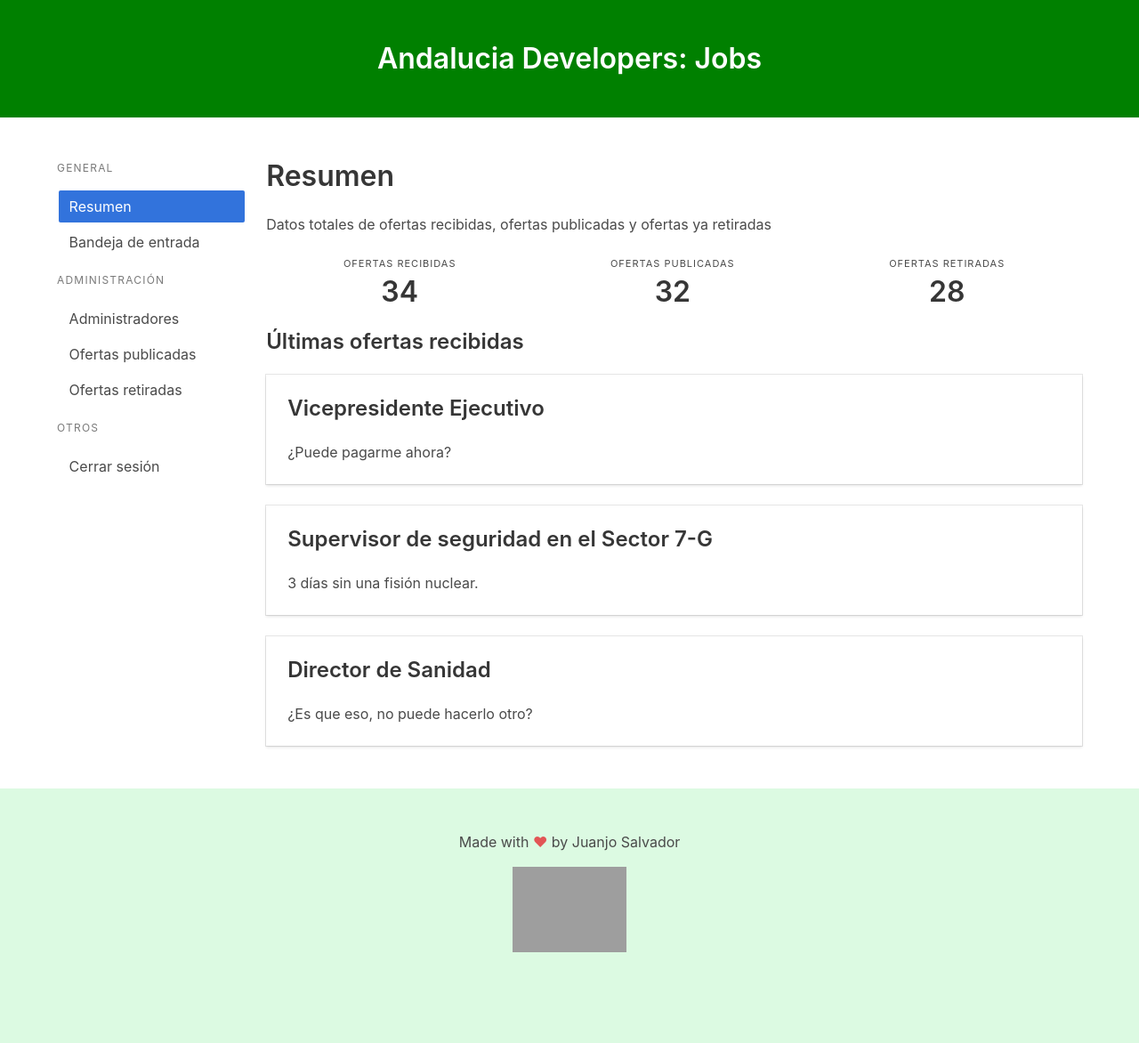
After one commit to JuanjoSalvador/ad-jobs, a Flask app: page /admin in a window 1280 px wide. The commit adds this page. Shown: the whole page at 89% size. Run offline with Flask 2, Linux system fonts and the light colour scheme; some libraries are stand-ins or nearby versions; grey boxes are pictures that could not be loaded.

Commit message:
Panel de contro, pantalla de login, y correcciones menores.

```diff
--- a/app/admin/routes.py
+++ b/app/admin/routes.py
@@ -3,4 +3,8 @@ from . import admin_bp
 
 @admin_bp.route('/login',methods=['GET', 'POST'])
 def login():
-    return render_template("admin.jinja")
+    return render_template("login.jinja")
+
+@admin_bp.route('/admin',methods=['GET'])
+def admin():
+    return render_template("admin.jinja", hide_footer = True)
--- a/app/admin/templates/admin.jinja
+++ b/app/admin/templates/admin.jinja
@@ -1,45 +1,100 @@
-{% extends 'base.jinja' %}
+{% extends 'admin_base.jinja' %}
+
 {% block content %}
+
+
 
     <section class="section">
         <div class="container">
-         <div class="columns">
-            <div class="column"></div>
-            <div class="column is-two-quarters">
+            <div class="columns is-desktop">
+                <div class="column is-one-fifth">
+                    <div class="content">
+                        <aside class="menu">
+                            <p class="menu-label">
+                                General
+                            </p>
+                            <ul class="menu-list">
+                                <li><a class="is-active">Resumen</a></li>
+                                <li><a>Bandeja de entrada</a></li>
+                            </ul>
+                            <p class="menu-label">
+                                Administración
+                            </p>
+                            <ul class="menu-list">
+                                <li><a>Administradores</a></li>
+                                <li><a>Ofertas publicadas</a></li>
+                                <li><a>Ofertas retiradas</a></li>
+                            </ul>
+                            <p class="menu-label">
+                                Otros
+                            </p>
+                            <ul class="menu-list">
+                                <li><a>Cerrar sesión</a></li>
+                            </ul>
+                        </aside>
+                    </div>
+                </div>
+                <div class="column">
+                    <h3 class="title is-3">Resumen</h3>
+                    <p>Datos totales de ofertas recibidas, ofertas publicadas y ofertas ya retiradas</p>
+                    <br/>
+                    <div class="level">
+                        <div class="level-item has-text-centered">
+                            <div>
+                                <p class="heading">Ofertas recibidas</p>
+                                <p class="title">34</p>
+                            </div>
+                        </div>
+
+                        <div class="level-item has-text-centered">
+                            <div>
+                                <p class="heading">Ofertas publicadas</p>
+                                <p class="title">32</p>
+                            </div>
+                        </div>
+
+                        <div class="level-item has-text-centered">
+                            <div>
+                                <p class="heading">Ofertas retiradas</p>
+                                <p class="title">28</p>
+                            </div>
+                        </div>
+                    </div>
+
+                    <h4 class="title is-4">Últimas ofertas recibidas</h4>
                     <div class="card">
                         <div class="card-content">
+                            <p class="title is-4">Vicepresidente Ejecutivo</p>
                             <div class="content">
-                        <h2 class="is-title is-2">Panel de control</h2>
-                        <form method="POST" action="/login">
-                           <div class="field">
-                              <label class="label">Correo electrónico</label>
-                              <div class="control has-icons-left">
-                                 <input class="input" name="user_email" type="text" placeholder="john.doe@myemailserver.com" required>
-                                 <span class="icon is-small is-left">
-                                    <i class="fas fa-envelope"></i>
-                                 </span>
+                                <p>
+                                    ¿Puede pagarme ahora?
+                                </p>
                             </div>
                         </div>
-                           <div class="field">
-                              <label class="label">Contraseña</label>
-                              <div class="control has-icons-left">
-                                 <input class="input" name="user_pass" type="password" placeholder="Str0ngP4ssw0rd" required>
-                                 <span class="icon is-small is-left">
-                                    <i class="fas fa-key"></i>
-                                 </span>
+                    </div>
+                    <br/>
+                    <div class="card">
+                        <div class="card-content">
+                            <p class="title is-4">Supervisor de seguridad en el Sector 7-G</p>
+                            <div class="content">
+                                <p>
+                                    3 días sin una fisión nuclear.
+                                </p>
                             </div>
                         </div>
-                           <div class="field">
-                              <div class="control">
-                                 <input type="submit" value="Entrar" class="button is-fullwidth is-link">
                     </div>
-                           </div>
-                        </form>
+                    <br/>
+                    <div class="card">
+                        <div class="card-content">
+                            <p class="title is-4">Director de Sanidad</p>
+                            <div class="content">
+                                <p>
+                                    ¿Es que eso, no puede hacerlo otro?
+                                </p>
                             </div>
                         </div>
                     </div>
                 </div>
-            <div class="column"></div>
             </div>
         </div>
     </section>
--- /dev/null
+++ b/app/admin/templates/admin_base.jinja
@@ -0,0 +1,46 @@
+<!doctype html>
+<html>
+    <head>
+        <title>{{ config.SITE_TITLE }}</title>
+        <meta name="viewport" content="width=device-width, initial-scale=1">
+
+        <link rel="stylesheet" href="/css/bulma.min.css">
+        <link rel="stylesheet" href="/css/theme.css">
+
+        <script defer src="https://cdnjs.cloudflare.com/ajax/libs/font-awesome/5.11.2/js/all.min.js"></script>
+    </head>
+    <body>
+        <section class="hero is-green">
+            <div class="hero-body">
+                <div class="container">
+                    <nav class="level">
+                        <div class="level-item has-text-centered">
+                            <h1 class="title" style="text-align: center">
+                                {{ config.SITE_TITLE }}
+                            </h1>
+                        </div>
+                    </nav>
+                </div>
+            </div>
+        </section>
+
+        <div class="wrapper">
+            {% block content %}
+                <!-- content -->
+            {% endblock %}
+        </div>
+
+        <footer class="footer">
+            <div class="content">
+                <div class="attributions is-centered">
+                    <p>
+                        Made with <span style="color: #e25555;">&hearts;</span> by Juanjo Salvador
+                    </p>
+                    <a href="https://bulma.io">
+                        <img src="https://bulma.io/images/made-with-bulma--semiblack.png" alt="Made with Bulma" width="128" height="24">
+                    </a>
+                </div>
+            </div>
+        </footer>
+    </body>
+</html>
--- a/app/public/templates/index.jinja
+++ b/app/public/templates/index.jinja
@@ -16,7 +16,7 @@
                                         Lorem ipsum dolor sit amet, consectetur adipiscing elit. Nulla accumsan, metus ultrices eleifend gravida, nulla nunc varius lectus,
                                         nec rutrum justo nibh eu lectus. Ut vulputate semper dui. Fusce erat odio, sollicitudin vel erat vel, interdum mattis neque.
                                     </p>
-                                    <ul style="list-style: none">
+                                    <ul>
                                         <li><strong>Compañía</strong>: Compu-Global-Hyper-Mega-Net</li>
                                         <li><strong>Salario</strong>: 40.000€ anuales</li>
                                         <li><strong>Localización</strong>: Springfield</li>
--- a/app/statics/css/theme.css
+++ b/app/statics/css/theme.css
@@ -1,3 +1,8 @@
+ul li {
+    list-style: none;
+    margin-left: -1.9rem;
+}
+
 nav.level div.level-item a.link {
     color: white;
     font-weight: bold;
@@ -18,12 +23,29 @@ section.hero.is-green div.hero-body div.container nav.level div.level-item h1.ti
     color: white;
 }
 
+div.wrapper {
+    min-height: 65vh;
+}
+
+div.wrapper.green {
+    background-color: rgb(220, 250, 226);
+}
+
 footer.footer {
+    position: relative;
+    left: 0;
+    bottom: 0;
+    width: 100%;
     background-color: rgb(220, 250, 226);
 }
 footer.footer .content .columns {
-    font-size: small;
     text-align: justify;
+}
+
+figure.image {
+    position: relative;
+    margin: 0 auto;
+    width: 100%;
 }
 
 .is-centered {
```
Also changed, not shown: app/admin/templates/login.jinja (added, +50 -0 lines), app/public/templates/base.jinja (+34 -18 lines), app/statics/images/panel-de-control.png (added). Lines whose indentation alone changed are shown as unchanged.
